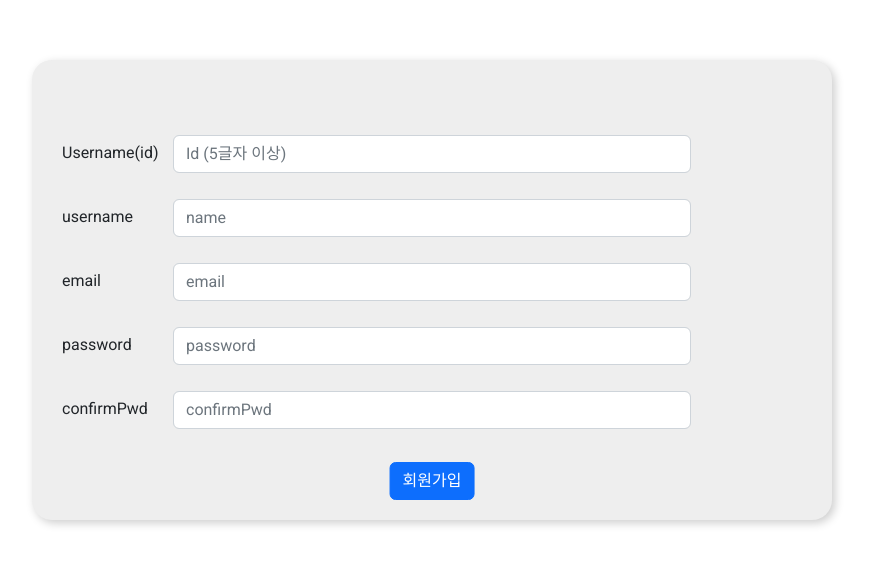
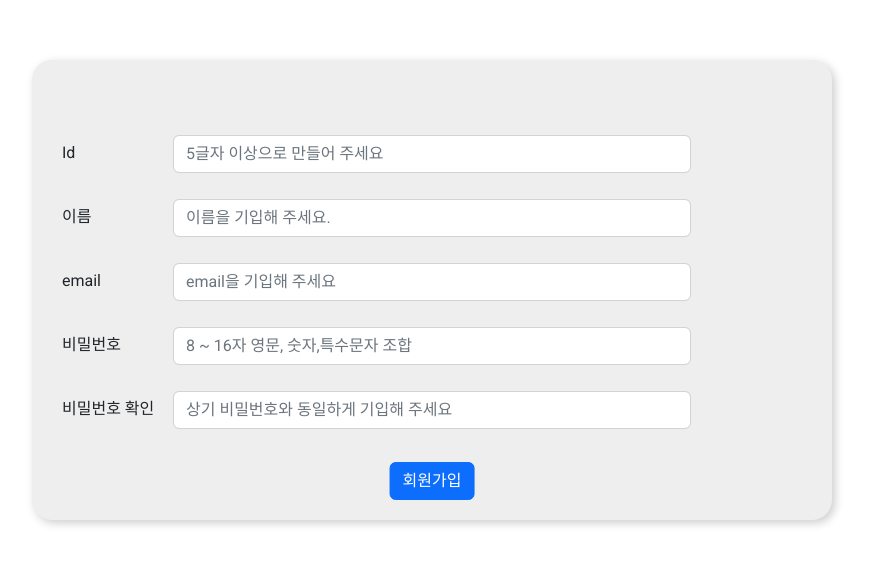
Before and after one commit to Hwa-J/work-schedule-management, a React (Create React App) app: page /signup in a window 1280 px wide. Shown: the part 110-674 px from the top of the page, without its empty margins (208-1077 px from the left). Built offline with nearby package versions, Linux system fonts and the light colour scheme.

Commit message:
Docs: 회원가입 placeholder 직관적으로 수정

```diff
--- a/src/components/SignUp/index.jsx
+++ b/src/components/SignUp/index.jsx
@@ -1,14 +1,13 @@
 import Button from 'react-bootstrap/Button';
 import Form from 'react-bootstrap/Form';
 import { FormContainer } from 'components/Common/FormContainer';
-import { RegisterStyle, InputBox } from "./style";
-import React, { useState } from "react";
-import axios from "axios";
-import useRegisterStore from "store/useRegisterStore";
+import { RegisterStyle, InputBox } from './style';
+import React, { useState } from 'react';
+import axios from 'axios';
+import useRegisterStore from 'store/useRegisterStore';
 import { useNavigate } from 'react-router-dom';
 
 const SignUpForm = () => {
-
   //보관되어있는 zustand 데이터를 가지고옴
   // id == username , username = 이름
   const {
@@ -24,11 +23,10 @@ const SignUpForm = () => {
     setConfirmPwd,
   } = useRegisterStore();
 
-
   const navi = useNavigate();
   const loginNavi = () => {
-        navi('/')
-    }
+    navi('/');
+  };
   const [usernameError, setUsernameError] = useState(false);
   const [passwordError, setPasswordError] = useState(false);
   const [emailError, setEmailError] = useState(false);
@@ -36,34 +34,35 @@ const SignUpForm = () => {
 
   const onChangeUserId = (e) => {
     const userIdRegex = /^[a-z0-9]{5,10}$/;
-        if ((!e.target.value || (userIdRegex.test(e.target.value)))) setUsernameError(false);
+    if (!e.target.value || userIdRegex.test(e.target.value))
+      setUsernameError(false);
     else setUsernameError(true);
     setUsername(e.target.value);
   };
   const onChangeName = (e) => {
     //이름은 2~5글자 한글로 입력
     const nameRegex = /^[가-힣]{2,5}$/;
-        if ((!e.target.value || (nameRegex.test(e.target.value)))) setNameError(false);
+    if (!e.target.value || nameRegex.test(e.target.value)) setNameError(false);
     else setNameError(true);
     setName(e.target.value);
-    }
+  };
   //비밀번호 유효성 검사
   const checkPassword = (e) => {
     //  8 ~ 16자 영문, 숫자,특수문자 조합
-        var regExp = /^(?=.*[a-zA-Z])(?=.*[!@#$%^*+=-])(?=.*[0-9]).{8,16}$/
+    var regExp = /^(?=.*[a-zA-Z])(?=.*[!@#$%^*+=-])(?=.*[0-9]).{8,16}$/;
     // 형식에 맞는 경우 true 리턴
-        if ((!e.target.value || (regExp.test(e.target.value)))) setPasswordError(false);
+    if (!e.target.value || regExp.test(e.target.value)) setPasswordError(false);
     else setPasswordError(true);
     setPassword(e.target.value);
-    }
+  };
   // 이메일 유효성 검사
   const checkEmail = (e) => {
-        var regExp = /^[A-Z0-9._%+-]+@[A-Z0-9.-]+\.[A-Z]{2,}$/i
+    var regExp = /^[A-Z0-9._%+-]+@[A-Z0-9.-]+\.[A-Z]{2,}$/i;
     // 형식에 맞는 경우 true 리턴
-        if ((!e.target.value || (regExp.test(e.target.value)))) setEmailError(false)
+    if (!e.target.value || regExp.test(e.target.value)) setEmailError(false);
     else setEmailError(true);
     setEmail(e.target.value);
-    }
+  };
 
   const validation = () => {
     if (!username) setUsername(true);
@@ -71,14 +70,14 @@ const SignUpForm = () => {
     if (!email) setEmailError(true);
     if (username && password && email) return true;
     else return false;
-    }
+  };
 
   const handleSubmit = (event) => {
     event.preventDefault();
     //비밀헌호가 일치할때 값을 넘기고 일치하지않으면 alert창이 뜨게
     if (password === confirmPwd && validation()) {
-            axios.post("http://54.180.9.59:8080/api/users/signup",
-                {
+      axios
+        .post('http://54.180.9.59:8080/api/users/signup', {
           username: username,
           name: name,
           email: email,
@@ -92,27 +91,33 @@ const SignUpForm = () => {
         })
         .catch((error) => {
           console.log(error);
-                    console.log("가입실패");
+          console.log('가입실패');
           alert('회원가입에 성공하였습니다');
-                })
+        });
       return;
     } else {
-            alert("비밀번호가 일치하지 않습니다")
+      alert('비밀번호가 일치하지 않습니다');
     }
-    }
+  };
 
   return (
     <form onSubmit={handleSubmit}>
       <RegisterStyle>
-                <FormContainer style={{ width: 800, position: 'absolute', top: '50%', left: '50%', transform: 'translate(-50%, -50%)' }}>
-                    <Form.Group className='mb-3'>
+        <FormContainer
+          style={{
+            width: 800,
+            position: 'absolute',
+            top: '50%',
+            left: '50%',
+            transform: 'translate(-50%, -50%)',
+          }}
+        >
+          <Form.Group className="mb-3">
             <InputBox>
-                            <Form.Label>
-                                Username(id)
-                            </Form.Label>
+              <Form.Label>Id</Form.Label>
               <Form.Control
-                                type='username'
-                                placeholder="Id (5글자 이상)"
+                type="username"
+                placeholder="5글자 이상으로 만들어 주세요"
                 value={username}
                 onChange={onChangeUserId}
               />
@@ -120,68 +125,68 @@ const SignUpForm = () => {
               {/* <Button onClick={handleCheckID}>id 중복확인</Button> */}
             </InputBox>
           </Form.Group>
-                    <Form.Group className='mb-3'>
+          <Form.Group className="mb-3">
             <InputBox>
-                            <Form.Label>
-                                username
-                            </Form.Label>
+              <Form.Label>이름</Form.Label>
               <Form.Control
-                                type='name'
-                                placeholder="name"
+                type="name"
+                placeholder="이름을 기입해 주세요."
                 value={name}
-                                onChange={onChangeName} />
+                onChange={onChangeName}
+              />
               {nameError && <span>이름 형식이 맞지 않습니다.</span>}
             </InputBox>
           </Form.Group>
-                    <Form.Group className='mb-3'>
+          <Form.Group className="mb-3">
             <InputBox>
-                            <Form.Label>
-                                email
-                            </Form.Label>
+              <Form.Label>email</Form.Label>
               <Form.Control
-                                type='email'
-                                placeholder="email"
+                type="email"
+                placeholder="email을 기입해 주세요"
                 value={email}
                 onChange={checkEmail}
               />
               {emailError && <span>이메일 형식이 맞지 않습니다</span>}
             </InputBox>
           </Form.Group>
-                    <Form.Group className='mb-3'>
+          <Form.Group className="mb-3">
             <InputBox>
-                            <Form.Label>
-                                password
-                            </Form.Label>
+              <Form.Label>비밀번호</Form.Label>
               <Form.Control
-                                type='password'
-                                placeholder="password"
+                type="password"
+                placeholder="8 ~ 16자 영문, 숫자,특수문자 조합"
                 value={password}
                 onChange={checkPassword}
               />
               {passwordError && <span>비밀번호 형식이 맞지 않습니다</span>}
             </InputBox>
           </Form.Group>
-                    <Form.Group className='mb-3'>
+          <Form.Group className="mb-3">
             <InputBox>
-                            <Form.Label>
-                                confirmPwd
-                            </Form.Label>
+              <Form.Label>비밀번호 확인</Form.Label>
               <Form.Control
-                                type='password'
-                                placeholder="confirmPwd"
+                type="password"
+                placeholder="상기 비밀번호와 동일하게 기입해 주세요"
                 value={confirmPwd}
                 onChange={(e) => setConfirmPwd(e.target.value)}
               />
             </InputBox>
           </Form.Group>
           <Button
-                        style={{ position: 'absolute', left: '50%', transform: 'translateX(-50%)', bottom: '20px' }}
+            style={{
+              position: 'absolute',
+              left: '50%',
+              transform: 'translateX(-50%)',
+              bottom: '20px',
+            }}
             type="submit"
-                    >회원가입</Button>
+          >
+            회원가입
+          </Button>
         </FormContainer>
       </RegisterStyle>
-        </form >
-    )
+    </form>
+  );
 };
 
 export default SignUpForm;
```
Lines whose indentation alone changed are shown as unchanged.
